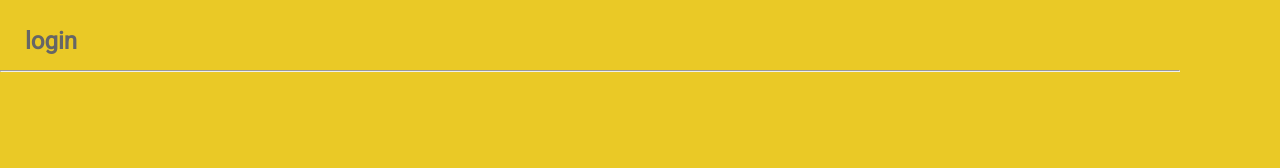
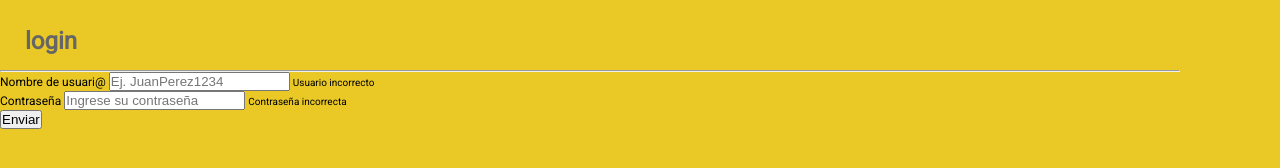
Before and after one commit to MiguelRuiz12/tp-MercadoLiebre-maquetacion, a website: page views/login.html in a window 1280 px wide. Shown: the part 162-330 px from the top of the page. Drawn offline with Linux system fonts and the light colour scheme.

Commit message:
feat: add maquetacion login

```diff
--- a/views/login.html
+++ b/views/login.html
@@ -53,5 +53,20 @@
                 <h3>login</h3>
                 <hr>
             </div>
+            <form action="/" method="GET"></form>
+            <div>
+                <div>
+                    <label for="usuario">Nombre de usuari@</label>
+                    <input type="text" name="usuario" id="usuario" placeholder="Ej. JuanPerez1234">
+                    <small>Usuario incorrecto</small>
+            </div>
+            <div>
+                <label for="password">Contraseña</label>
+                <input type="password" name="password" id="password" placeholder="Ingrese su contraseña">
+                <small>Contraseña incorrecta</small>
+            </div>
+            <div>
+                <a href="/"><button type="submit">Enviar</button></a>
+            </div>
         </section>
     </main>
```
Also changed, not shown: views/register.html (+1 -1 lines).
